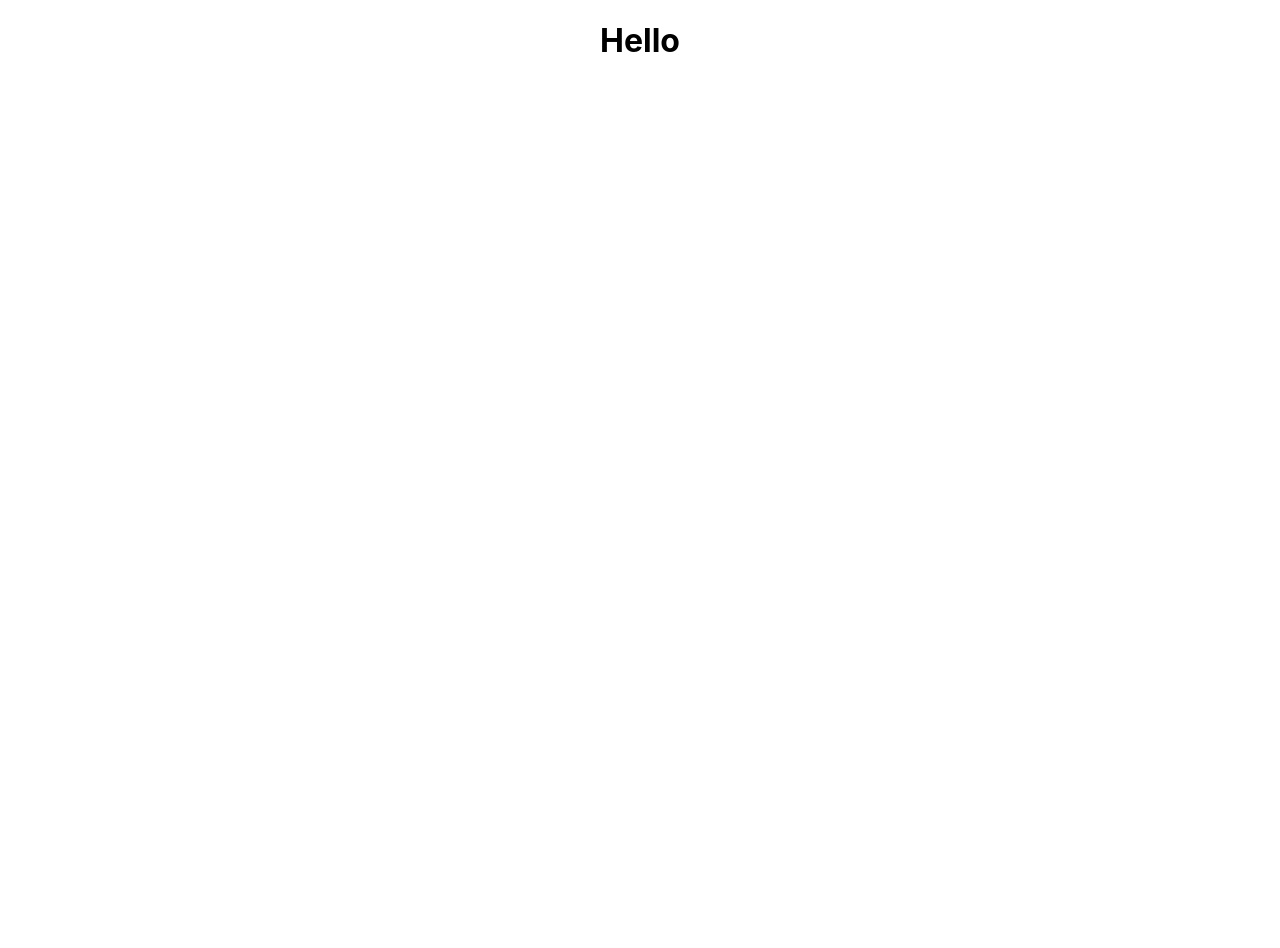
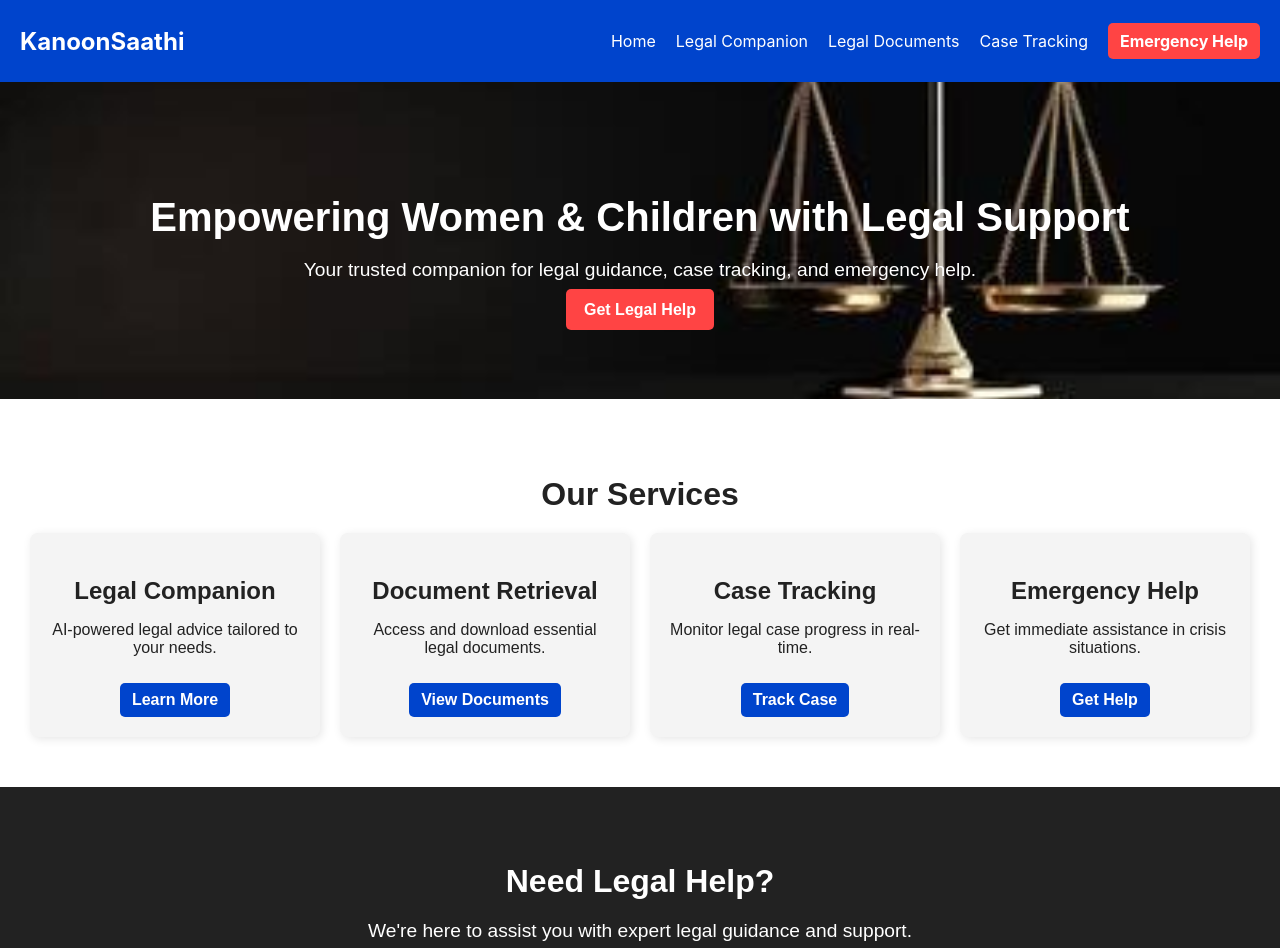
Before and after one commit to CMPN-CODECELL/Syrus2025_OpenInnovation_HackAttackers, a React (Create React App) app in the folder frontend/legal-advisor/: page / in a window 1280 px wide. Shown: the top 948 px of the page. Before the commit the page ends 800 px from the top, so only its background shows below. Built offline with nearby package versions, Linux system fonts and the light colour scheme.

Commit message:
Layout and HomePage Completed

```diff
--- a/frontend/legal-advisor/package.json
+++ b/frontend/legal-advisor/package.json
@@ -8,6 +8,7 @@
     "@testing-library/react": "^16.2.0",
     "@testing-library/user-event": "^13.5.0",
     "axios": "^1.8.4",
+    "bootstrap": "^5.3.3",
     "lucide-react": "^0.484.0",
     "react": "^19.0.0",
     "react-dom": "^19.0.0",
--- a/frontend/legal-advisor/src/App.js
+++ b/frontend/legal-advisor/src/App.js
@@ -1,13 +1,18 @@
-import React from 'react';
-import { BrowserRouter as Router, Routes, Route } from 'react-router-dom';
-import './App.css';
+import React from "react";
+import { BrowserRouter as Router, Routes, Route } from "react-router-dom";
+import HomePage from "./pages/HomePage";
+import Navbar from "./components/Layout/Navbar";
+import Footer from "./components/Layout/Footer";
+import "./index.css";
 
 function App() {
   return (
     <Router>
-      <div className="App">
-        <h1>Hello</h1>
-      </div>
+      <Navbar />
+      <Routes>
+        <Route path="/" element={<HomePage />} />
+      </Routes>
+      <Footer />
     </Router>
   );
 }
--- a/frontend/legal-advisor/src/components/Layout/Footer.js
+++ b/frontend/legal-advisor/src/components/Layout/Footer.js
@@ -0,0 +1,16 @@
+// src/components/Layout/Footer.js
+import React from "react";
+import "./footer.css";
+
+function Footer() {
+  return (
+    <footer className="footer">
+      <p>© 2025 KanoonSaathi. All Rights Reserved.</p>
+      <p>
+        Made with ❤️ for Empowering Women & Children | <a href="/privacy-policy">Privacy Policy</a>
+      </p>
+    </footer>
+  );
+}
+
+export default Footer;
--- a/frontend/legal-advisor/src/components/Layout/Navbar.js
+++ b/frontend/legal-advisor/src/components/Layout/Navbar.js
@@ -0,0 +1,23 @@
+// src/components/Layout/Navbar.js
+import React from "react";
+import { Link } from "react-router-dom";
+import "./navbar.css";
+
+function Navbar() {
+  return (
+    <nav className="navbar">
+      <div className="navbar-logo">
+        <Link to="/">KanoonSaathi</Link>
+      </div>
+      <ul className="navbar-links">
+        <li><Link to="/">Home</Link></li>
+        <li><Link to="/legal-companion">Legal Companion</Link></li>
+        <li><Link to="/document-retrieval">Legal Documents</Link></li>
+        <li><Link to="/case-tracking">Case Tracking</Link></li>
+        <li><Link to="/emergency-help" className="emergency-btn">Emergency Help</Link></li>
+      </ul>
+    </nav>
+  );
+}
+
+export default Navbar;
--- /dev/null
+++ b/frontend/legal-advisor/src/components/Layout/footer.css
@@ -0,0 +1,18 @@
+/* src/components/Layout/Footer.css */
+.footer {
+  background-color: #222;
+  color: white;
+  text-align: center;
+  padding: 15px 10px;
+  font-size: 0.9rem;
+}
+
+.footer a {
+  color: #ffcc00;
+  text-decoration: none;
+  transition: 0.3s;
+}
+
+.footer a:hover {
+  color: #ff9900;
+}
--- /dev/null
+++ b/frontend/legal-advisor/src/components/Layout/navbar.css
@@ -0,0 +1,48 @@
+/* src/components/Layout/Navbar.css */
+.navbar {
+  display: flex;
+  justify-content: space-between;
+  align-items: center;
+  background-color: #0044cc;
+  padding: 15px 20px;
+  color: white;
+}
+
+.navbar-logo a {
+  font-size: 1.5rem;
+  font-weight: bold;
+  color: white;
+  text-decoration: none;
+}
+
+.navbar-links {
+  list-style: none;
+  display: flex;
+  gap: 20px;
+}
+
+.navbar-links li {
+  display: inline;
+}
+
+.navbar-links a {
+  text-decoration: none;
+  color: white;
+  font-size: 1rem;
+  transition: 0.3s;
+}
+
+.navbar-links a:hover {
+  color: #ffcc00;
+}
+
+.emergency-btn {
+  background: #ff4444;
+  padding: 8px 12px;
+  border-radius: 5px;
+  font-weight: bold;
+}
+
+.emergency-btn:hover {
+  background: #cc0000;
+}
--- /dev/null
+++ b/frontend/legal-advisor/src/pages/HomePage.css
@@ -0,0 +1,104 @@
+/* src/pages/HomePage.css */
+
+.homepage {
+  font-family: Arial, sans-serif;
+  color: #222;
+}
+
+/* Hero Section */
+.hero {
+  background: url("../../public/assets/hero-bg.jpg") center/cover no-repeat;
+  color: white;
+  text-align: center;
+  padding: 80px 20px;
+}
+
+.hero-content h1 {
+  font-size: 2.5rem;
+  margin-bottom: 10px;
+}
+
+.hero-content p {
+  font-size: 1.2rem;
+  margin-bottom: 20px;
+}
+
+.cta-btn {
+  background: #ff4444;
+  color: white;
+  padding: 12px 18px;
+  text-decoration: none;
+  border-radius: 5px;
+  font-weight: bold;
+  transition: 0.3s;
+}
+
+.cta-btn:hover {
+  background: #cc0000;
+}
+
+/* Services Section */
+.services {
+  text-align: center;
+  padding: 50px 20px;
+}
+
+.services h2 {
+  font-size: 2rem;
+  margin-bottom: 20px;
+}
+
+.service-cards {
+  display: flex;
+  justify-content: center;
+  flex-wrap: wrap;
+  gap: 20px;
+}
+
+.service-card {
+  background: #f4f4f4;
+  padding: 20px;
+  width: 250px;
+  border-radius: 8px;
+  text-align: center;
+  box-shadow: 2px 2px 10px rgba(0, 0, 0, 0.1);
+}
+
+.service-card h3 {
+  font-size: 1.5rem;
+  margin-bottom: 10px;
+}
+
+.service-btn {
+  display: inline-block;
+  background: #0044cc;
+  color: white;
+  padding: 8px 12px;
+  text-decoration: none;
+  border-radius: 5px;
+  font-weight: bold;
+  margin-top: 10px;
+  transition: 0.3s;
+}
+
+.service-btn:hover {
+  background: #0033aa;
+}
+
+/* CTA Section */
+.cta {
+  background: #222;
+  color: white;
+  text-align: center;
+  padding: 50px 20px;
+}
+
+.cta h2 {
+  font-size: 2rem;
+  margin-bottom: 10px;
+}
+
+.cta p {
+  font-size: 1.2rem;
+  margin-bottom: 20px;
+}
--- a/frontend/legal-advisor/src/pages/HomePage.js
+++ b/frontend/legal-advisor/src/pages/HomePage.js
@@ -0,0 +1,58 @@
+// src/pages/HomePage.js
+import React from "react";
+import { Link } from "react-router-dom";
+import "./HomePage.css";
+
+function HomePage() {
+  return (
+    <div className="homepage">
+      {/* Hero Section */}
+      <section className="hero">
+        <div className="hero-content">
+          <h1>Empowering Women & Children with Legal Support</h1>
+          <p>Your trusted companion for legal guidance, case tracking, and emergency help.</p>
+          <Link to="/legal-companion" className="cta-btn">Get Legal Help</Link>
+        </div>
+      </section>
+
+      {/* Services Section */}
+      <section className="services">
+        <h2>Our Services</h2>
+        <div className="service-cards">
+          <div className="service-card">
+            <h3>Legal Companion</h3>
+            <p>AI-powered legal advice tailored to your needs.</p>
+            <Link to="/legal-companion" className="service-btn">Learn More</Link>
+          </div>
+
+          <div className="service-card">
+            <h3>Document Retrieval</h3>
+            <p>Access and download essential legal documents.</p>
+            <Link to="/document-retrieval" className="service-btn">View Documents</Link>
+          </div>
+
+          <div className="service-card">
+            <h3>Case Tracking</h3>
+            <p>Monitor legal case progress in real-time.</p>
+            <Link to="/case-tracking" className="service-btn">Track Case</Link>
+          </div>
+
+          <div className="service-card emergency">
+            <h3>Emergency Help</h3>
+            <p>Get immediate assistance in crisis situations.</p>
+            <Link to="/emergency-help" className="service-btn">Get Help</Link>
+          </div>
+        </div>
+      </section>
+
+      {/* Call-To-Action Section */}
+      <section className="cta">
+        <h2>Need Legal Help?</h2>
+        <p>We're here to assist you with expert legal guidance and support.</p>
+        <Link to="/legal-companion" className="cta-btn">Start Now</Link>
+      </section>
+    </div>
+  );
+}
+
+export default HomePage;
```
Also changed, not shown: frontend/legal-advisor/src/pages/LegalCompanionPage.js (+7 -0 lines), frontend/legal-advisor/public/assets/hero-bg.jpg (added), 1 other file (tests, documents, lock files or other folders).
